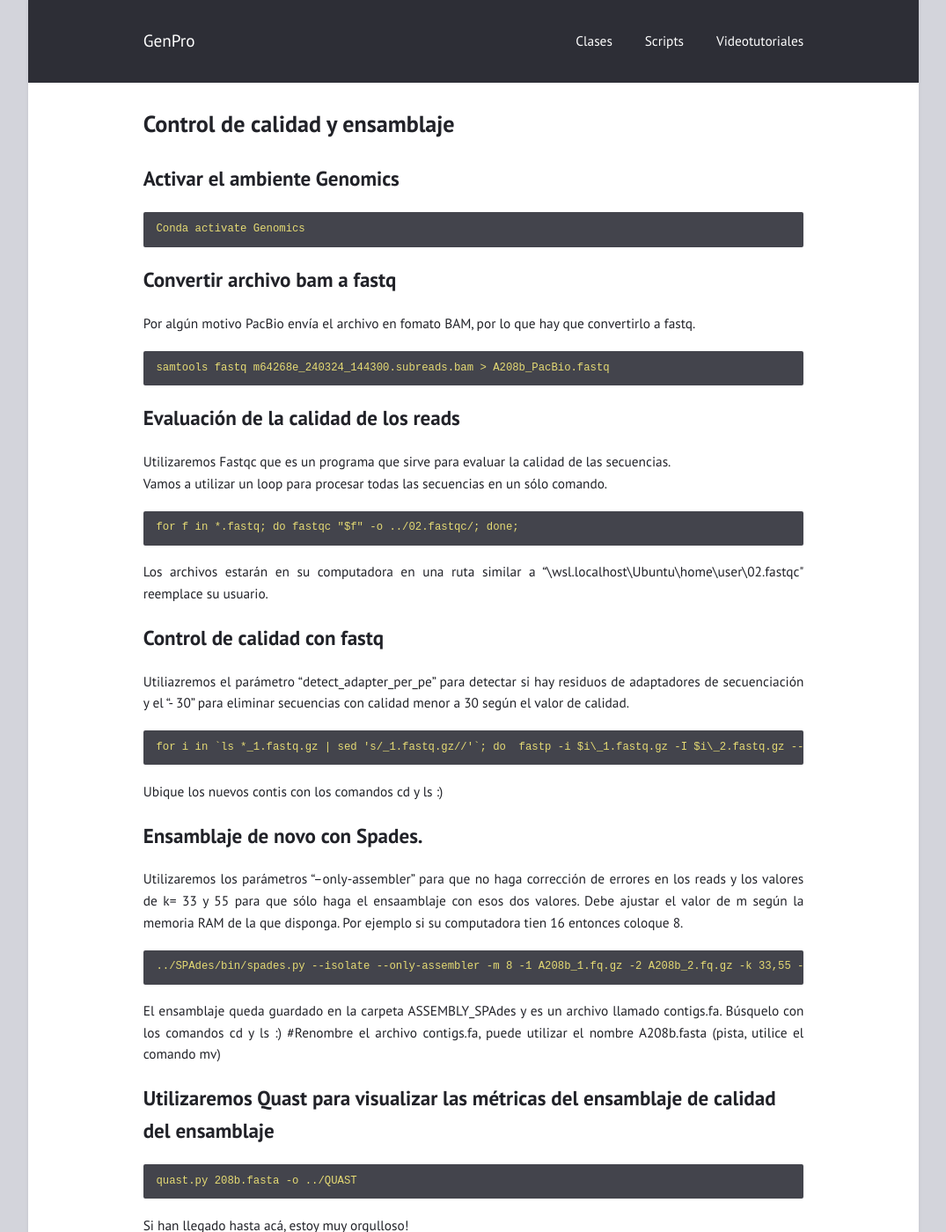
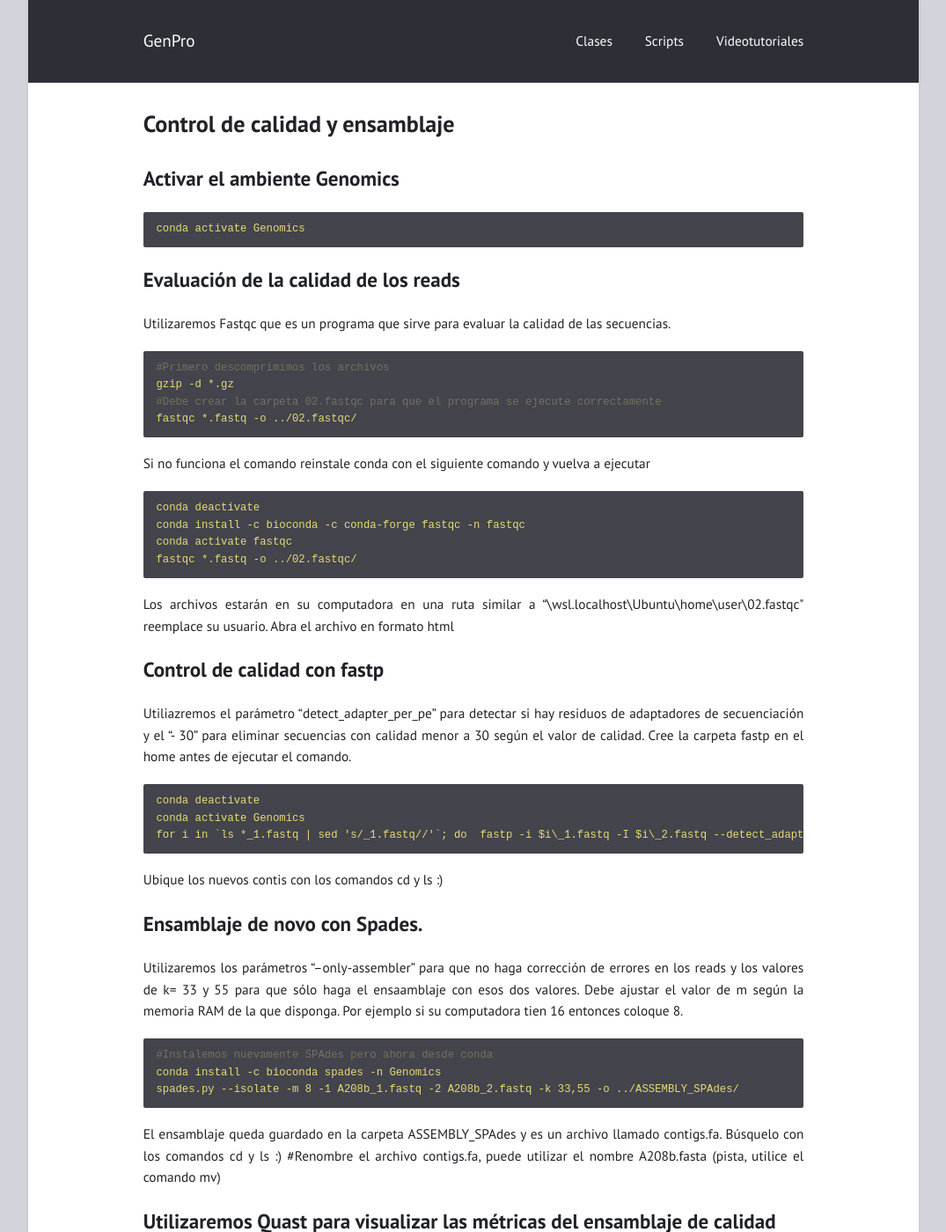
Before and after one commit to braddmg/GenPro, a Jekyll site: the page built from _posts/2024-08-21-Control-de-calidad-y-ensamblaje.md, in a window 1280 px wide and 1400 px high. Shown: the whole window at 88% size, without its empty margins (102-1177 px from the left). Built offline with Jekyll 4.4.1, drawn with Linux system fonts in a browser that asks for light colours; some of the changed text lies outside the part shown.

Commit message:
Update 2024-08-21-Control-de-calidad-y-ensamblaje.md

````diff
--- a/_posts/2024-08-21-Control-de-calidad-y-ensamblaje.md
+++ b/_posts/2024-08-21-Control-de-calidad-y-ensamblaje.md
@@ -4,29 +4,34 @@ layout: page
 ---
 ## Activar el ambiente Genomics
 ```yml
-Conda activate Genomics
+conda activate Genomics
 ```
 
-## Convertir archivo bam a fastq
-Por algún motivo PacBio envía el archivo en fomato BAM, por lo que hay que convertirlo a fastq.
+## Evaluación de la calidad de los reads
+Utilizaremos Fastqc que es un programa que sirve para evaluar la calidad de las secuencias.
 
 ```yml
-samtools fastq m64268e_240324_144300.subreads.bam > A208b_PacBio.fastq
+#Primero descomprimimos los archivos
+gzip -d *.gz
+#Debe crear la carpeta 02.fastqc para que el programa se ejecute correctamente
+fastqc *.fastq -o ../02.fastqc/
 ```
-## Evaluación de la calidad de los reads
-Utilizaremos Fastqc que es un programa que sirve para evaluar la calidad de las secuencias. <br> Vamos a utilizar un loop para procesar todas las secuencias en un sólo comando.
+Si no funciona el comando reinstale conda con el siguiente comando y vuelva a ejecutar
+```yml
+conda deactivate
+conda install -c bioconda -c conda-forge fastqc -n fastqc
+conda activate fastqc
+fastqc *.fastq -o ../02.fastqc/
+```
+Los archivos estarán en su computadora en una ruta similar a "\\wsl.localhost\Ubuntu\home\user\02.fastqc\" reemplace su usuario. Abra el archivo en formato html
+
+## Control de calidad con fastp
+Utiliazremos el parámetro "detect_adapter_per_pe" para detectar si hay residuos de adaptadores de secuenciación y el "- 30" para eliminar secuencias con calidad menor a 30 según el valor de calidad. Cree la carpeta fastp en el home antes de ejecutar el comando.
 
 ```yml
-for f in *.fastq; do fastqc "$f" -o ../02.fastqc/; done;
-```
-
-Los archivos estarán en su computadora en una ruta similar a "\\wsl.localhost\Ubuntu\home\user\02.fastqc\" reemplace su usuario.
-
-## Control de calidad con fastq
-Utiliazremos el parámetro "detect_adapter_per_pe" para detectar si hay residuos de adaptadores de secuenciación y el "- 30" para eliminar secuencias con calidad menor a 30 según el valor de calidad.
-
-```yml
-for i in `ls *_1.fastq.gz | sed 's/_1.fastq.gz//'`; do  fastp -i $i\_1.fastq.gz -I $i\_2.fastq.gz --detect_adapter_for_pe -o ../fastp/$i\_1.fq.gz -O ../fastp/$i\_2.fq.gz -h ../fastp/$i\_fastq.html -e 30; done
+conda deactivate
+conda activate Genomics
+for i in `ls *_1.fastq | sed 's/_1.fastq//'`; do  fastp -i $i\_1.fastq -I $i\_2.fastq --detect_adapter_for_pe -o ../fastp/$i\_1.fq.gz -O ../fastp/$i\_2.fq.gz -h ../fastp/$i\_fastq.html -e 30; done
 ```
 Ubique los nuevos contis con los comandos cd y ls :)
 
@@ -34,7 +39,9 @@ Ubique los nuevos contis con los comandos cd y ls :)
 Utilizaremos los parámetros "--only-assembler" para que no haga corrección de errores en los reads y los valores de k= 33 y 55 para que sólo haga el ensaamblaje con esos dos valores. Debe ajustar el valor de m según la memoria RAM de la que disponga. Por ejemplo si su computadora tien 16 entonces coloque 8.
 
 ```yml
-../SPAdes/bin/spades.py --isolate --only-assembler -m 8 -1 A208b_1.fq.gz -2 A208b_2.fq.gz -k 33,55 -o ../ASSEMBLY_SPAdes/
+#Instalemos nuevamente SPAdes pero ahora desde conda
+conda install -c bioconda spades -n Genomics
+spades.py --isolate -m 8 -1 A208b_1.fastq -2 A208b_2.fastq -k 33,55 -o ../ASSEMBLY_SPAdes/
 ```
 
 El ensamblaje queda guardado en la carpeta ASSEMBLY_SPAdes y es un archivo llamado contigs.fa. Búsquelo con los comandos cd y ls :)
@@ -53,13 +60,6 @@ Ahora utilizaremos un comando del software bbtoools para eliminar los contigs me
 reformat.sh in=A208b.fasta out=A208b_filtered.fasta minlength=1000; done
 ```
 
-## Evaluación de contaminación
-Finalmente utilizaremos checkm2 para evaluar la presencia de contaminación
-
-```yml
-checkm2 predict --threads 16 --input A208b_filtered.fasta --output-directory ../checkm2
-```
-
 ## Uso del Kabré
 Muy bien! Ahora intentemos hacerlo en el servidor del CENAT
 Abra windows powershell en su computadora (no es necerio que sea wsl) o la aplicación MobaXterm
@@ -72,3 +72,16 @@ Utilice el siguiente comando para copiar los datos a su carpeta
 ```yml
 cp /work/bmendoza/ejemplo ejemplo
 ```
+
+## Convertir archivo bam a fastq
+Por algún motivo PacBio envía el archivo en fomato BAM, por lo que hay que convertirlo a fastq.
+
+```yml
+samtools fastq m64268e_240324_144300.subreads.bam > A208b_PacBio.fastq
+```
+## Evaluación de contaminación
+Finalmente utilizaremos checkm2 para evaluar la presencia de contaminación
+
+```yml
+checkm2 predict --threads 16 --input A208b_filtered.fasta --output-directory ../checkm2
+```
````
